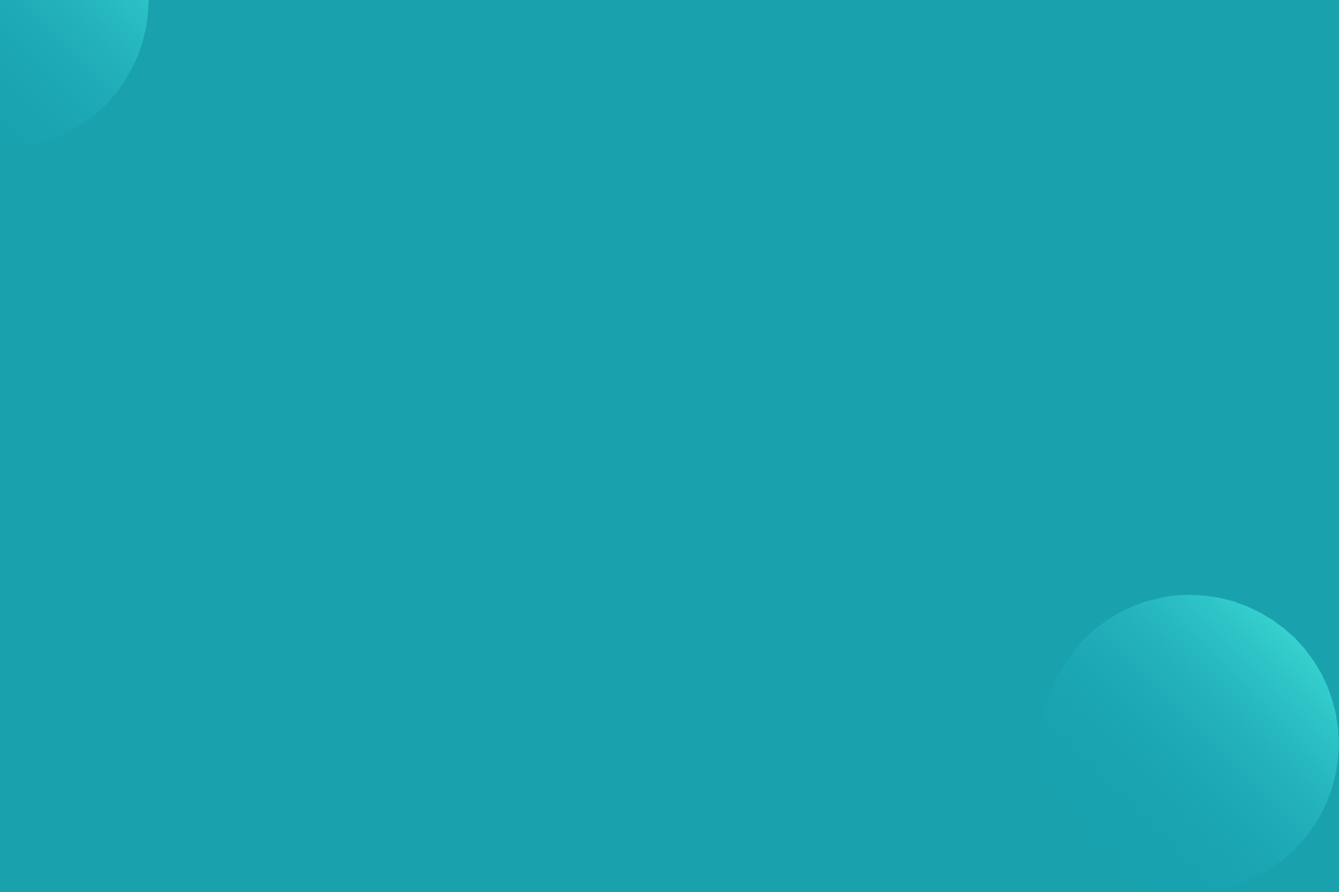
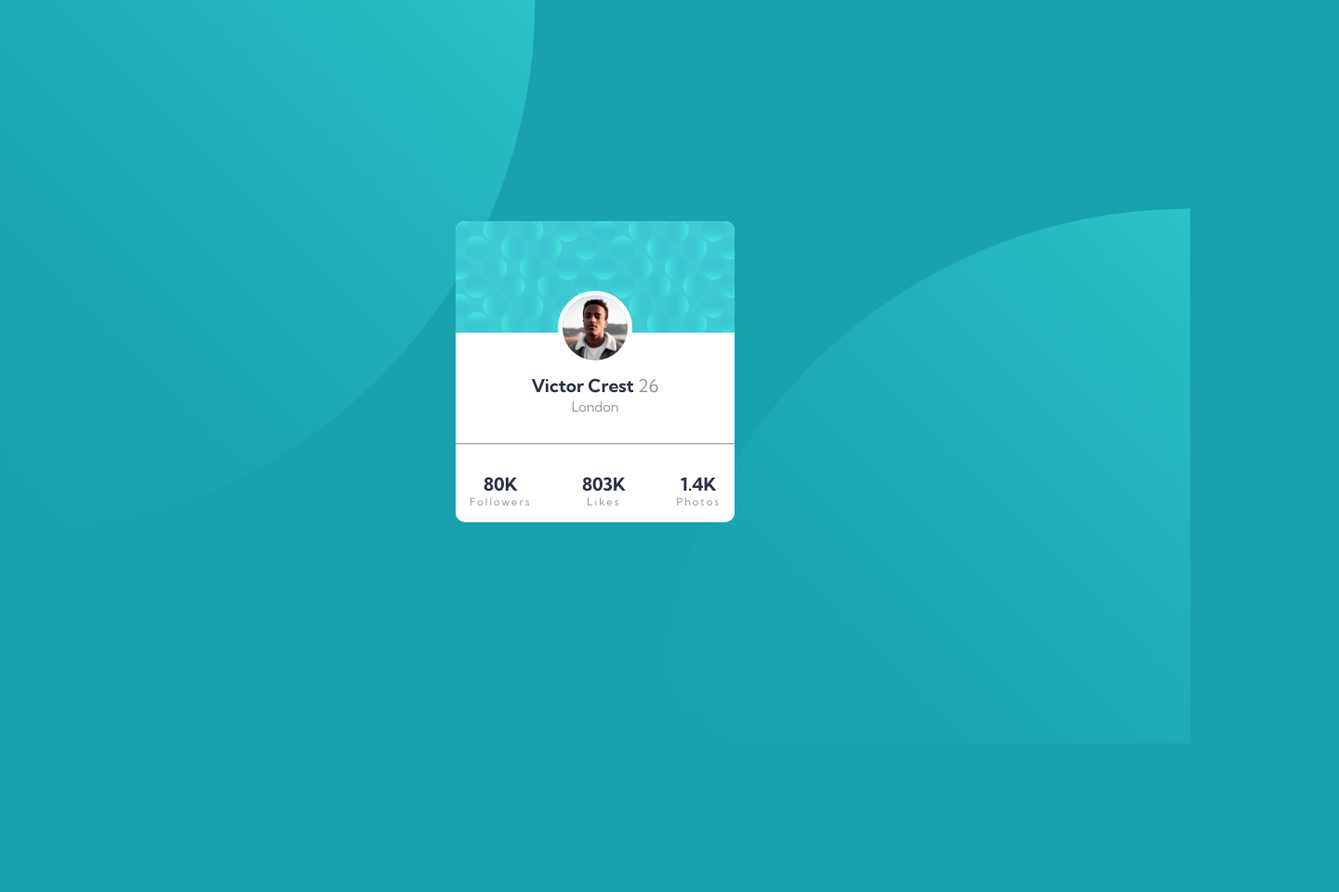
Before and after one commit to Luispmv/Profile-card, a plain HTML site: page index.html in a window 1280 px wide. Shown: the whole page at 93% size, 1440 px wide, since content can reach past the window. After the commit the page ends 800 px from the top, so only its background shows below. Drawn offline with Linux system fonts and the light colour scheme.

Commit message:
cambios finales

```diff
--- a/index.html
+++ b/index.html
@@ -10,5 +10,30 @@
 <body>
   <img class="top-circle" src="./images/bg-pattern-top.svg" alt="">
   <img class="bottom-circle" src="./images/bg-pattern-top.svg" alt="">
+  <div class="card">
+    <img src="./images/bg-pattern-card.svg" alt="">
+    <div class="user-data">
+      <img src="./images/image-victor.jpg" alt="">
+      <div class="user-data-info">
+        <h2><strong>Victor Crest </strong>26</h2>
+        <span>London</span>
+      </div>
+    </div>
+    <hr>
+    <div class="user-stats">
+      <div>
+        <h2>80K</h2>
+        <span>Followers</span>
+      </div>
+      <div>
+        <h2>803K</h2>
+        <span>Likes</span>
+      </div>
+      <div>
+        <h2>1.4K</h2>
+        <span>Photos</span>
+      </div>
+    </div>
+  </div>
 </body>
 </html>
--- a/styles.css
+++ b/styles.css
@@ -11,25 +11,134 @@
     --mainBackground: hsl(185, 75%, 39%);
     --profiletextDark:  hsl(229, 23%, 23%);
     --profileTextGray: hsl(0, 0%, 59%);
+    --profileWhite: #FFFFFF;
     --profileFamily: "Kumbh Sans"
 }
-
+html{
+    overflow: hidden;
+}
 body{
     background-color: var(--mainBackground);
     position: relative;
     height: 100vh;
+    overflow: hidden;
+    overflow-x: hidden;
+    overflow-y: hidden;
+
+    display: flex;
+    align-items: center;
+    justify-content: center;
 }
 .top-circle{
-    width: 320px;
+    width: 100%;
     position: absolute;
     top: 0;
     left: 0;
     transform: translate(-50%, -50%);
 }
 .bottom-circle{
-    width: 320px;
+    width: 100%;
     position: absolute;
     bottom: 0;
     right: 0;
     transform: translate(50%, 50%);
 }
+
+.card{
+    width: 300px;
+    z-index: 1;
+    background-color:var(--profileWhite);
+    display: flex;
+    flex-direction: column;
+    align-items: center;
+    gap: 30px;
+    font-family: var(--profileFamily);
+    border-radius: 10px;
+}
+.card img{
+    width: 100%;
+    border-top-right-radius: 10px;
+    border-top-left-radius: 10px;
+}
+.card .user-data{
+    display: flex;
+    flex-direction: column;
+    align-items: center;
+    gap: 10px;
+    margin-top: -75px;
+}
+.user-data .user-data-info{
+    text-align: center;
+}
+.user-data-info strong{
+    color: var(--profiletextDark);
+    font-size: 1.2rem;
+    font-weight: 700;
+}
+.user-data-info h2{
+    color: var(--profileTextGray);
+    font-size: 1.2rem;
+    font-weight: 400;
+}
+.user-data-info span{
+    color: var(--profileTextGray);
+    font-size: 1rem;
+    font-weight: 400;
+    font-size: 0.9rem;
+}
+.card .user-data img{
+    width: 80px;
+    border: solid;
+    border-radius: 100%;
+    border-color: var(--profileWhite);
+    border-width: thick;
+}
+hr{
+    height: 1px;
+    width: 100%;
+    background: var(--profileTextGray);
+}
+.card .user-stats{
+    width: 90%;
+    display: flex;
+    justify-content: space-between;
+    margin-bottom: 15px;
+}
+.user-stats div{
+    display: grid;
+    place-items: center;
+}
+.user-stats div h2{
+    color: var(--profiletextDark);
+    font-size: 1.2rem;
+}
+.user-stats div span{
+    color: var(--profileTextGray);
+    font-size: 0.7rem;
+    letter-spacing: 2px;
+    font-weight: 400;
+}
+@media(min-width:425px){
+    .top-circle{
+        width: 80%;
+    }
+    .bottom-circle{
+        width: 80%;
+    }
+}
+@media(min-width:1024px){
+    .top-circle{
+        width: 90%;
+    }
+    .bottom-circle{
+        width: 90%;
+    }
+}
+@media(min-width:1440px){
+    .top-circle{
+        width: 100%;
+    }
+    .bottom-circle{
+        width: 100%;
+    }
+}
```
